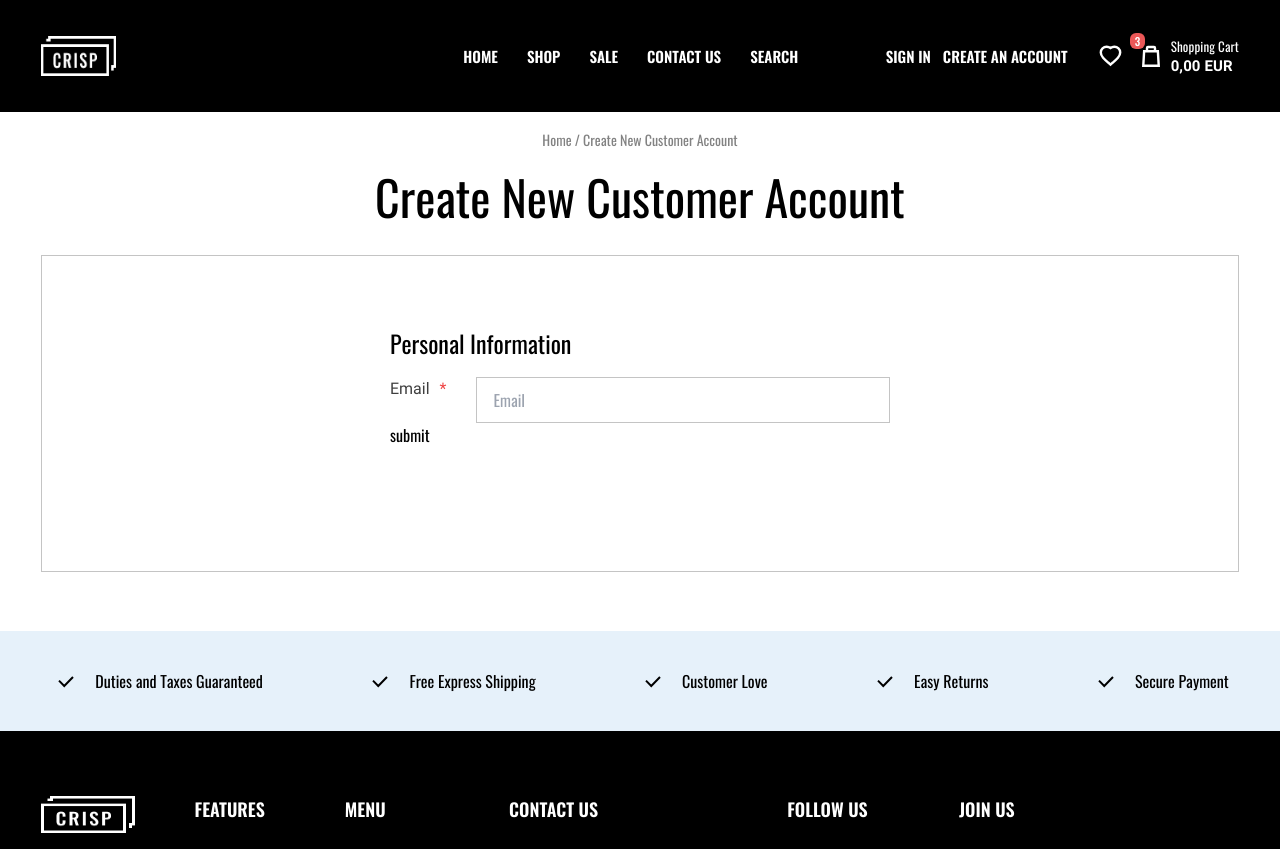
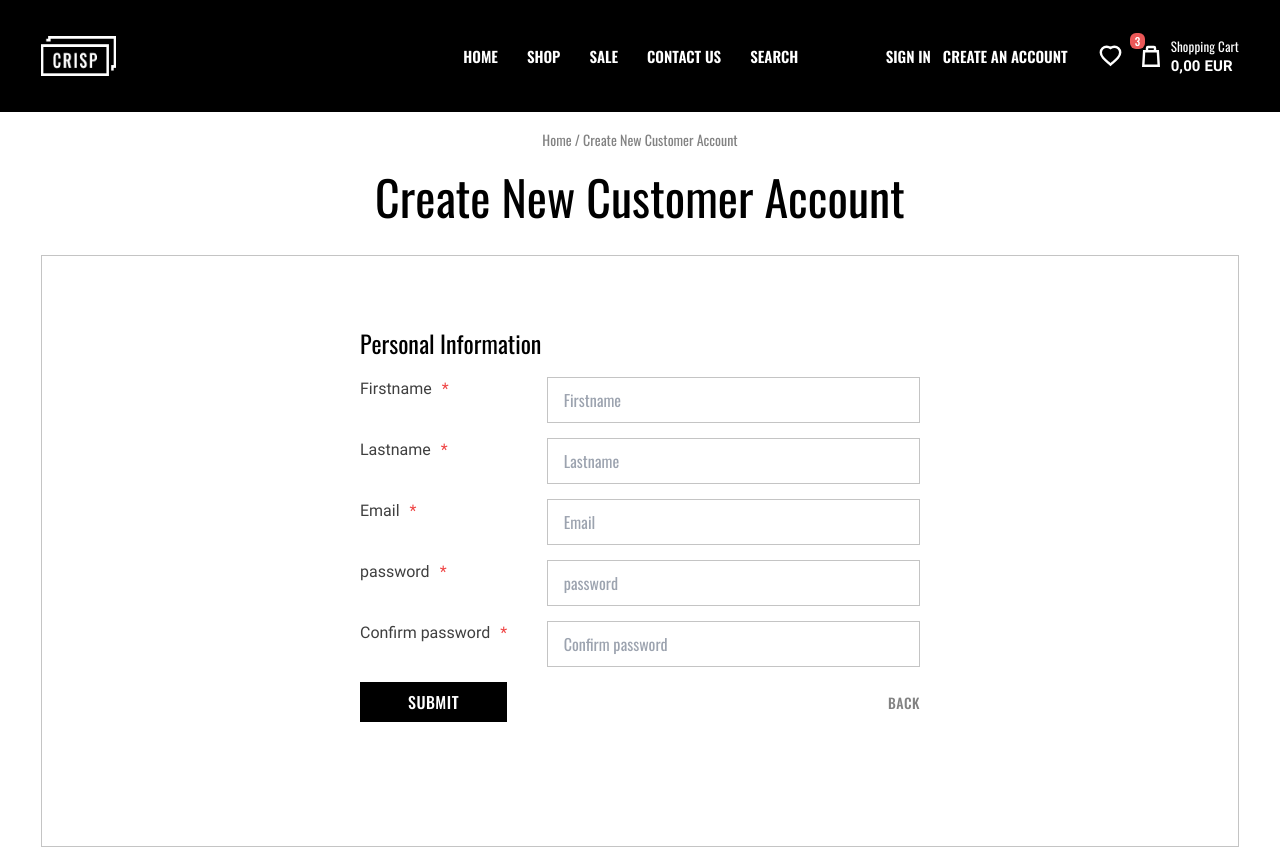
Before and after one commit to SabaKhubashvili/Euphoria_Ecommerce, a Next.js app: page /signup in a window 1280 px wide. Shown: the top 849 px of the page. Built offline with nearby package versions, Linux system fonts and the light colour scheme.

Commit message:
Feat: finished register page

```diff
--- a/app/components/Form/AuthForm.tsx
+++ b/app/components/Form/AuthForm.tsx
@@ -4,16 +4,26 @@ import React from "react";
 import { Form } from "./Form";
 import { useFormik } from "formik";
 import { AuthInput } from "../Inputs/AuthInput";
+import { MainButton } from "../buttons/MainButton";
+import Link from "next/link";
 
 export const AuthForm = () => {
   const formik = useFormik({
     initialValues: {
-        email: '',
-        password: '',
-      },
+      email: "",
+      password: "",
+      firstname: "",
+      lastname: "",
+      confirmPassword: "",
+    },
     validate: (values) => {
       const errors: any = {};
-
+      if(!values.firstname){
+        errors.firstname = 'Firstname is required'
+      }
+      if(!values.lastname){
+        errors.lastname = 'Lastname is required'
+      }
       if (!values.email) {
         errors.email = "Email is required";
       } else if (
@@ -23,27 +33,91 @@ export const AuthForm = () => {
       }
       if (!values.password) {
         errors.password = "Password is required";
+      } else if (values.password.length < 5) {
+        errors.password = "Password length must be over 5 characters";
+      } else if (!/\d/.test(values.password)) {
+        errors.password = "Password must contain at least 1 number";
+      }
+      if (values.password !== values.confirmPassword) {
+        errors.confirmPassword = "Passwords dont match";
       }
       return errors;
     },
     onSubmit: async (values) => {
-      console.log("submited");
+      console.log(values);
     },
   });
 
   return (
-    <Form onSubmit={formik.handleSubmit} className="w-full">
+    <Form
+      onSubmit={formik.handleSubmit}
+      className="w-full flex flex-col xs:gap-[15px] gap-[25px] justify-start items-start"
+    >
       <AuthInput
-        id={'email'}
-        name={'email'}
-        placeholder={'Email'}
+        id={"firstname"}
+        name={"firstname"}
+        placeholder={"Firstname"}
+        label="Firstname"
+        type={"text"}
+        required
+        feedback={formik.errors.firstname}
+        onChange={formik.handleChange}
+      />
+      <AuthInput
+        id={"lastname"}
+        name={"lastname"}
+        placeholder={"Lastname"}
+        label="Lastname"
+        type={"text"}
+        required
+        feedback={formik.errors.lastname}
+        onChange={formik.handleChange}
+      />
+      <AuthInput
+        id={"email"}
+        name={"email"}
+        placeholder={"Email"}
         label="Email"
-        type={'text'}
+        type={"text"}
         required
         feedback={formik.errors.email}
         onChange={formik.handleChange}
       />
-      <button>submit</button>
+      <AuthInput
+        id={"password"}
+        name={"password"}
+        placeholder={"password"}
+        label="password"
+        type={"password"}
+        required
+        feedback={formik.errors.password}
+        onChange={formik.handleChange}
+      />
+      <AuthInput
+        id={"confirmPassword"}
+        name={"confirmPassword"}
+        placeholder={"Confirm password"}
+        label="Confirm password"
+        type={"password"}
+        required
+        feedback={formik.errors.confirmPassword}
+        onChange={formik.handleChange}
+      />
+      <div className="flex justify-between items-center w-full xs:flex-nowrap flex-wrap">
+        <button
+          className={`w-fit  font-medium select-none
+        tracking-[0.5px] uppercase bg-black
+        lg:hover:bg-secondary text-white transition-colors duration-200
+        px-[3rem] py-2
+        `}
+          type="submit"
+        >
+          Submit
+        </button>
+        <Link className=" text-gray font-medium text-[14px] tracking-[0.5px] uppercase" href={'/'}>
+          Back
+        </Link>
+      </div>
     </Form>
   );
 };
--- a/app/components/Form/Form.tsx
+++ b/app/components/Form/Form.tsx
@@ -72,7 +72,7 @@ export function Form({
         >
           {!hideError && errorType.length > 0 ? (
             <div
-              className={`bg-red-500 flex text-white justify-between items-center py-2 px-5`}
+              className={`bg-red-500 flex w-full text-white justify-between items-center py-2 px-5`}
             >
               <div>
                 <div>
--- a/app/components/Inputs/AuthInput.tsx
+++ b/app/components/Inputs/AuthInput.tsx
@@ -25,16 +25,16 @@ export const AuthInput = ({
   type = "text",
 }: Props) => {
   return (
-    <div className={`flex justify-between items-start gap-[30px]`}>
+    <div className={`flex justify-between items-start sm:flex-row flex-col w-full `}>
       {label && (
         <p
-          className={`text-[16px] mt-[2px] text-secondaryBlack leading-[20px] ${Roboto.className} `}
+          className={`text-[16px] mt-[2px] text-secondaryBlack leading-[20px] xs:mb-0 mb-2 ${Roboto.className} `}
         >
           {label}
           {required && <span className="text-red-500 ml-[10px]">*</span>}
         </p>
       )}
-      <div className="w-full">
+      <div className="xs:basis-2/3 w-full">
         <input
           id={id}
           name={name}
--- a/app/components/buttons/MainButton.tsx
+++ b/app/components/buttons/MainButton.tsx
@@ -1,7 +1,7 @@
 'use client'
 
 interface Props{
-    onClick:()=>void
+    onClick:  (e:any)=>{}
     label:string,
     small?:boolean
     full?:boolean
--- a/app/signup/page.tsx
+++ b/app/signup/page.tsx
@@ -26,7 +26,7 @@ const page = () => {
            flex justify-center items-center  flex-col
 
            ">
-            <div className="flex flex-col items-start justify-start w-[500px]">
+            <div className="flex flex-col items-start justify-start  sm:w-[600px] w-full px-[20px]">
               <h2 className="text-[24px] leading-[68px]">
                 Personal Information
               </h2>
```
